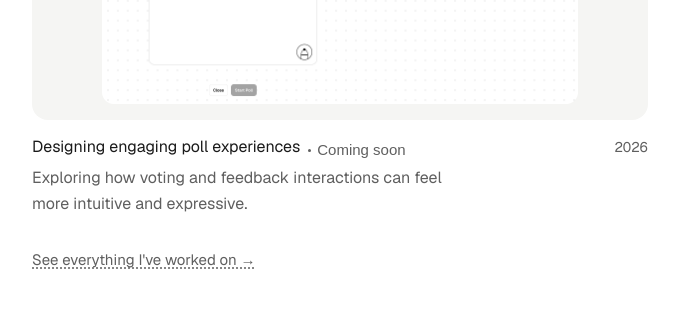
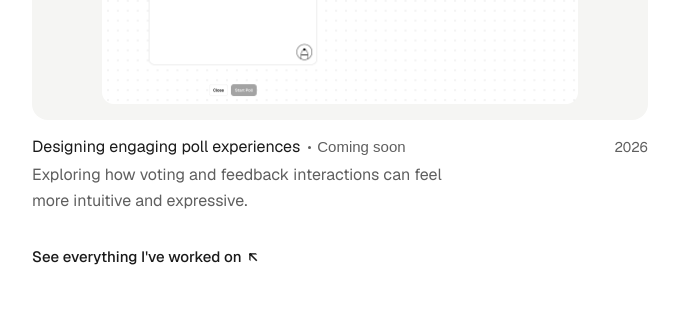
Before and after one commit to aditishinde304/my-portfolio, a Next.js app: page / in a window 1280 px wide. Shown: the part 1780-2101 px from the top of the page, without its empty margins (300-979 px from the left). Built offline with nearby package versions, Linux system fonts and the light colour scheme; a web font is replaced by a local one.

Commit message:
Fix Coming soon alignment and style archive link with tilted arrow

```diff
--- a/app/page.tsx
+++ b/app/page.tsx
@@ -178,10 +178,10 @@ export default function Home() {
                 <p className="text-[16px] leading-snug" style={{ color: "var(--foreground)" }}>
                   {project.name}
                   {project.comingSoon && (
-                    <span className="hidden sm:inline-flex items-center gap-1.5 ml-2">
+                    <span className="hidden sm:inline-flex items-center gap-1.5 ml-2" style={{ verticalAlign: "middle" }}>
                       <span
                         className="rounded-full shrink-0"
-                        style={{ width: "3px", height: "3px", background: "var(--muted)", display: "inline-block", verticalAlign: "middle" }}
+                        style={{ width: "3px", height: "3px", background: "var(--muted)", display: "inline-block" }}
                       />
                       <span className="text-[15px]" style={{ color: "var(--muted)", fontFamily: "var(--font-shantell)" }}>Coming soon</span>
                     </span>
@@ -211,10 +211,11 @@ export default function Home() {
           href="https://aditishinde.framer.website/"
           target="_blank"
           rel="noopener noreferrer"
-          className="inline-block mt-8 text-[15px] link-dashed"
-          style={{ color: "var(--muted)" }}
+          className="inline-flex items-center gap-1.5 mt-8 text-[15px] font-medium transition-opacity duration-150 hover:opacity-60"
+          style={{ color: "var(--foreground)" }}
         >
-          See everything I've worked on →
+          See everything I've worked on
+          <span style={{ display: "inline-block", transform: "rotate(-45deg)" }}>↑</span>
         </a>
       </section>
 
```
